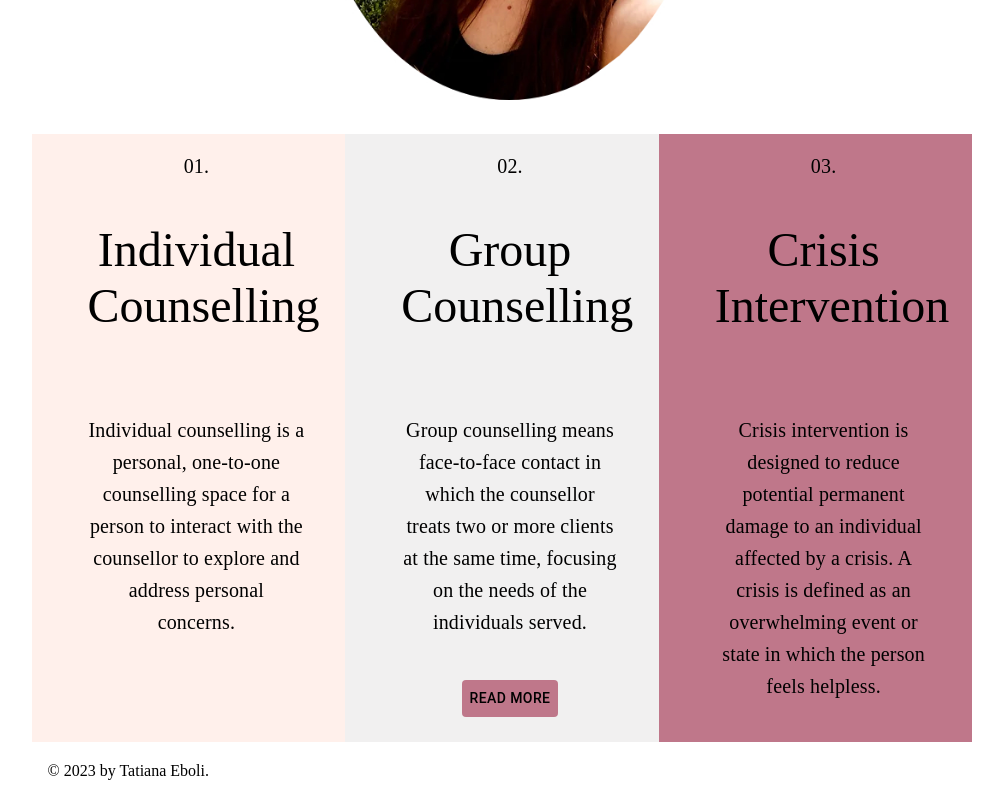
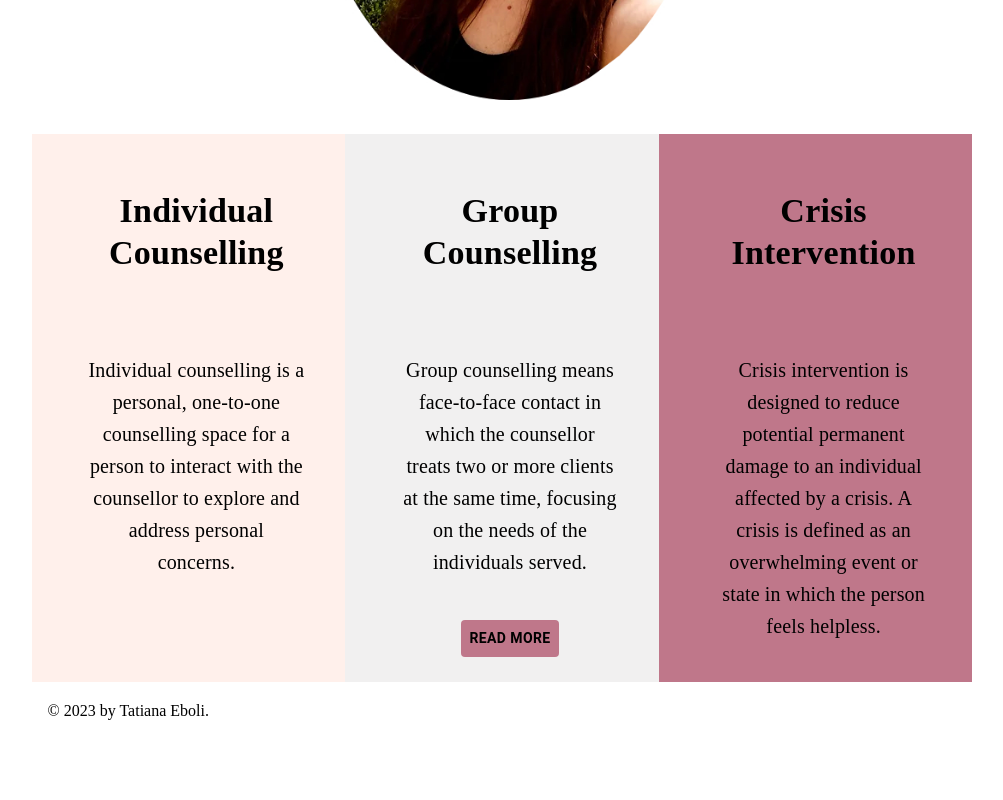
Before and after one commit to dpera005xamk/tatsinsivutdev, a React (Create React App) app: page / in a window 1280 px wide. Shown: the part 1130-1930 px from the top of the page, without its empty margins (130-1133 px from the left). After the commit the page ends 1870 px from the top, so only its background shows below. Built offline with nearby package versions, Linux system fonts and the light colour scheme.

Commit message:
updt_131222_1944

```diff
--- a/src/components/Contact.js
+++ b/src/components/Contact.js
@@ -1,6 +1,6 @@
 
-import { contactTexts, contactFormUrl } from '../texts/texts.js';
-import { Container, Typography } from '@mui/material';
+import { contactFormUrl } from '../texts/texts.js';
+import { Container } from '@mui/material';
 import Header from './Header';
 
 function Contact({ lang, setLang, matches}) {
@@ -24,11 +24,17 @@ function Contact({ lang, setLang, matches}) {
             setLang = {setLang}
           />
 
-          <Typography variant= "h5" sx= {{fontFamily: "Forum"}}>
-            {contactTexts.title[lang]}
-          </Typography>
-
-          <iframe title= "contactFormScreen" src={contactFormUrl[lang]} width="640" height="358" frameBorder="0" marginHeight="0" marginWidth="0">Loading…</iframe>
+          <iframe
+            title= "contactFormScreen"
+            src={contactFormUrl[lang]}
+            frameBorder="0"
+            marginHeight="0"
+            marginWidth="0"
+            style= {{
+              width: "100%",
+              height: "100vh"
+            }}
+            >Loading…</iframe>
 
 
       </Container>
@@ -53,10 +59,6 @@ function Contact({ lang, setLang, matches}) {
             setLang = {setLang}
           />
 
-          <Typography variant= "h5" sx= {{fontFamily: "Forum"}}>
-            {contactTexts.title[lang]}
-          </Typography>
-
           <iframe title= "contactFormMobile" src={contactFormUrl[lang]} width="640" height="358" frameBorder="0" marginHeight="0" marginWidth="0">Loading…</iframe>
 
 
--- a/src/components/FAQ.js
+++ b/src/components/FAQ.js
@@ -125,7 +125,8 @@ function FAQ({lang, matches, setLang}) {
           <Button
             sx= {{
               background: purple2,
-              color: "black"
+              color: "black",
+              fontWeight: "bold"
             }}
             value= 'contact'
             onClick= {changePage}
--- a/src/components/MainPage.js
+++ b/src/components/MainPage.js
@@ -27,10 +27,7 @@ function MainPage({ lang, matches }) {
         <Grid container justifyContent="center" spacing={2} columns={12}>
 
           <Grid item xs={4} sx= {{background: lightPurple}}>
-            <Typography variant= "h6" sx= {{fontFamily: "Forum"}}>
-              01.
-            </Typography>
-            <Typography variant= "h3" padding= "40px" sx= {{fontFamily: "Forum"}}>
+            <Typography variant= "h4" padding= "40px" sx= {{fontFamily: "Forum", fontWeight: "bold"}}>
               {tripleTexts.titleOne[lang]}
             </Typography>
             <Typography variant= "h6" padding= "40px" sx= {{fontFamily: "Forum"}}>
@@ -39,10 +36,7 @@ function MainPage({ lang, matches }) {
           </Grid>
 
           <Grid item xs={4} sx= {{background: lighterPurple}}>
-            <Typography variant= "h6" sx= {{fontFamily: "Forum"}}>
-              02.
-            </Typography>
-            <Typography variant= "h3" padding= "40px" sx= {{fontFamily: "Forum"}}>
+            <Typography variant= "h4" padding= "40px" sx= {{fontFamily: "Forum", fontWeight: "bold"}}>
               {tripleTexts.titleTwo[lang]}
             </Typography>
             <Typography variant= "h6" padding= "40px" sx= {{fontFamily: "Forum"}}>
@@ -53,7 +47,8 @@ function MainPage({ lang, matches }) {
               float: "right bottom",
               marginTop: "2px",
               color: "black",
-              background: purple
+              background: purple,
+              fontWeight: "bold"
             }}
             value= 'faq'
             onClick= {changePage}
@@ -63,10 +58,7 @@ function MainPage({ lang, matches }) {
           </Grid>
 
           <Grid item xs={4} sx= {{background: purple2}}>
-            <Typography variant= "h6" sx= {{fontFamily: "Forum"}}>
-              03.
-            </Typography>
-            <Typography variant= "h3" padding= "40px" sx= {{fontFamily: "Forum"}}>
+            <Typography variant= "h4" padding= "40px" sx= {{fontFamily: "Forum", fontWeight: "bold"}}>
               {tripleTexts.titleThree[lang]}
             </Typography>
             <Typography variant= "h6" padding= "40px" sx= {{fontFamily: "Forum"}}>
@@ -94,9 +86,6 @@ function MainPage({ lang, matches }) {
         <Grid container justifyContent="center" spacing={2} columns={1}>
 
           <Grid item xs={1} sx= {{background: lightPurple}}>
-            <Typography variant= "h6" sx= {{fontFamily: "Forum"}}>
-              01.
-            </Typography>
             <Typography variant= "h4" padding= "40px" sx= {{fontFamily: "Forum"}}>
               {tripleTexts.titleOne[lang]}
             </Typography>
@@ -106,9 +95,6 @@ function MainPage({ lang, matches }) {
           </Grid>
 
           <Grid item xs={1} sx= {{background: lighterPurple}}>
-            <Typography variant= "h6" sx= {{fontFamily: "Forum"}}>
-              02.
-            </Typography>
             <Typography variant= "h4" padding= "40px" sx= {{fontFamily: "Forum"}}>
               {tripleTexts.titleTwo[lang]}
             </Typography>
@@ -118,9 +104,6 @@ function MainPage({ lang, matches }) {
           </Grid>
 
           <Grid item xs={1} sx= {{background: purple2}}>
-            <Typography variant= "h6" sx= {{fontFamily: "Forum"}}>
-              03.
-            </Typography>
             <Typography variant= "h4" padding= "40px" sx= {{fontFamily: "Forum"}}>
               {tripleTexts.titleThree[lang]}
             </Typography>
```
